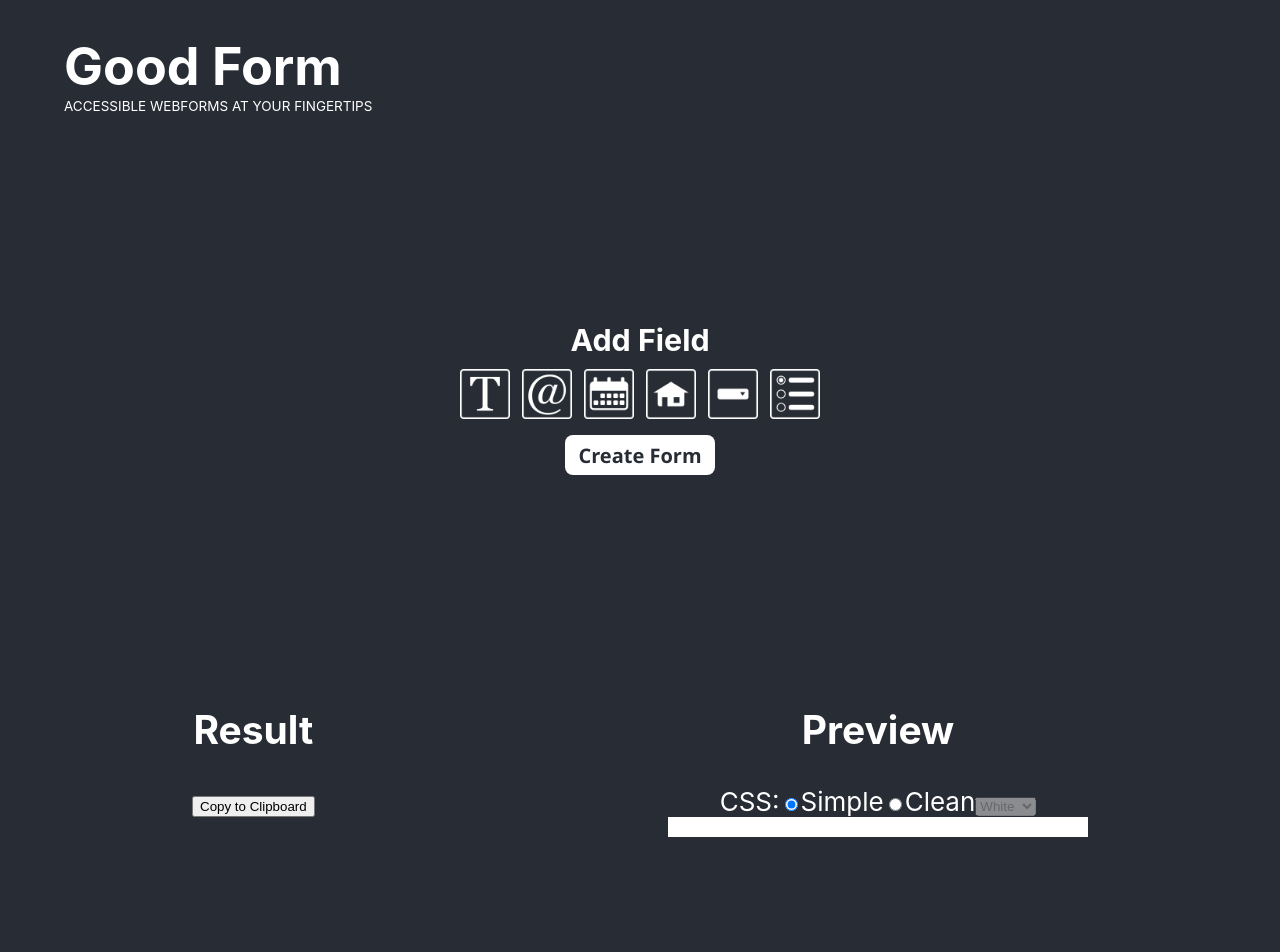
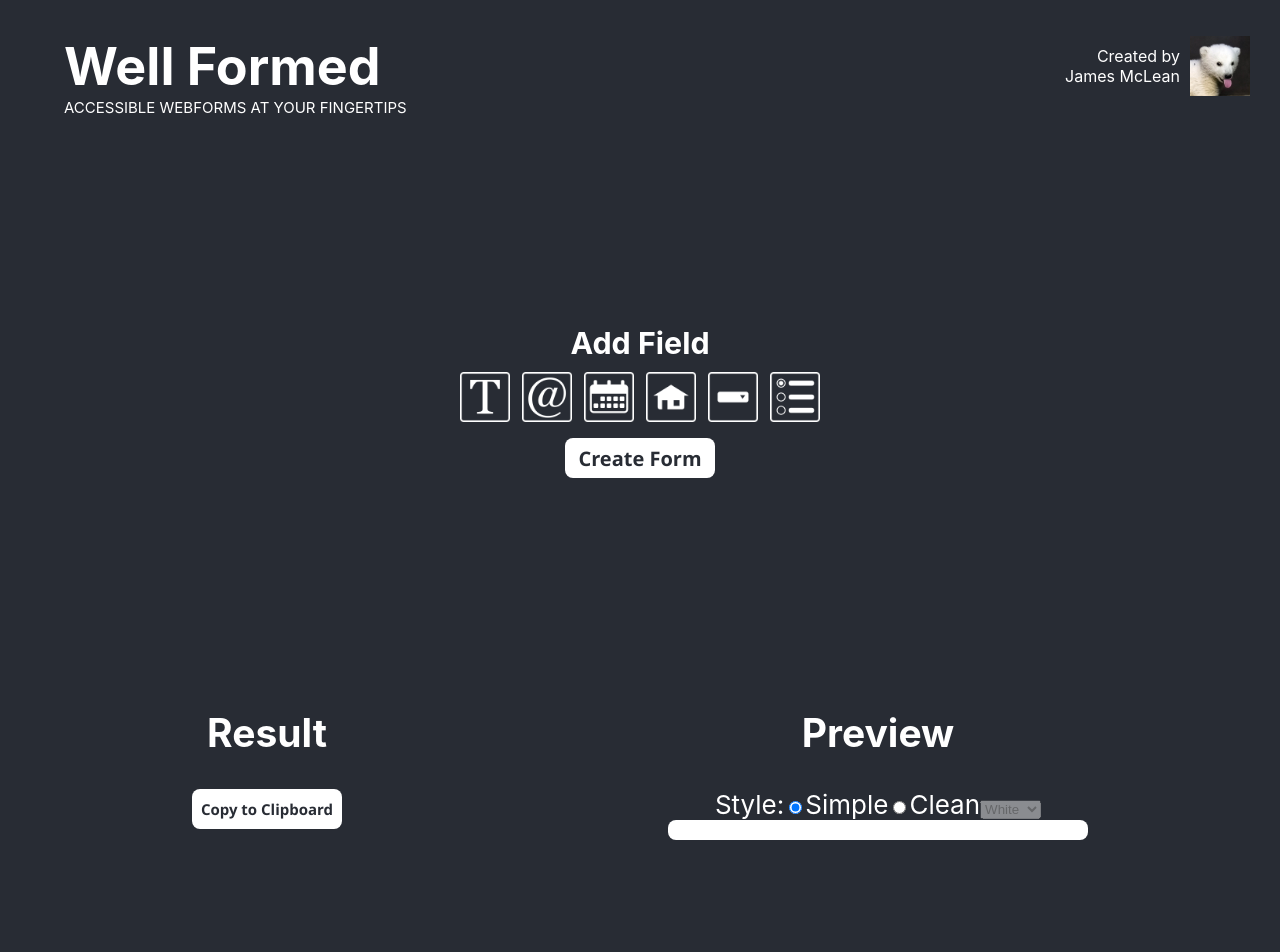
Before and after one commit to JimBilll/Well-Formed, a React (Create React App) app: page / in a window 1280 px wide. Shown: the top 952 px of the page. Built offline with nearby package versions, Linux system fonts and the light colour scheme.

Commit message:
Rebrand and more vanity
- Rebranded the app as "Well Formed"
- Added a link to jmcl.xyz
- Changed "CSS" to "Style" on the preview area

```diff
--- a/public/index.html
+++ b/public/index.html
@@ -24,7 +24,7 @@
       work correctly both with client-side routing and a non-root public URL.
       Learn how to configure a non-root public URL by running `npm run build`.
     -->
-    <title>Good Form</title>
+    <title>Well Formed</title>
   </head>
   <body>
     <noscript>You need to enable JavaScript to run this app.</noscript>
--- a/src/App.css
+++ b/src/App.css
@@ -4,6 +4,14 @@
 
 .App-nav {
   background-color: #282c34;
+  min-height: 10vh;
+  display: flex;
+  flex-direction: row;
+  justify-content: space-between;
+  color: white;
+}
+
+.App-logo {
   min-height: 10vh;
   padding-left: 5vw;
   display: flex;
@@ -15,13 +23,37 @@
   color: white;
 }
 
-.App-nav h1 {
+.App-logo h1 {
   margin-block-end: 0px;
 }
 
-.App-nav p {
+.App-logo p {
   margin: 0px;
-  font-size: calc(5.5px + 1vmin);
+  font-size: calc(7px + 1vmin);
+}
+
+.creatorLink {
+  text-decoration: none;
+}
+
+.App-creator {
+  display: flex;
+  flex-direction: row;
+  align-items: center;
+  margin-right: 30px;
+  margin-top: 30px;
+}
+
+.App-creator p {
+  max-width: 120px;
+  margin-right: 10px;
+  text-align: right;
+  color: white
+}
+
+.App-creator img {
+  width: 60px;
+  height: 60px;
 }
 
 .App-header {
@@ -95,6 +127,13 @@
   color: #282c34;
   font-size: 20px;
   font-weight: bold;
+  cursor: pointer;
+}
+
+#createFormButton:hover {
+  background-color: #282c34;
+  border: 1px solid white;
+  color: white;
 }
 
 .result {
@@ -115,12 +154,32 @@
   text-align: left;
 }
 
+#copyButton {
+  width: 150px;
+  height: 40px;
+  background-color: white;
+  border: none;
+  border-radius: 8px;
+  font-family: 'Segoe UI', Tahoma, Geneva, Verdana, sans-serif;
+  color: #282c34;
+  font-size: 15px;
+  font-weight: bold;
+  cursor: pointer;
+}
+
+#copyButton:hover {
+  background-color: #282c34;
+  border: 1px solid white;
+  color: white;
+}
+
 #previewField {
   background-color: white;
   color: black;
   font-family: 'Times New Roman', Times, serif;
   padding: 10px;
   min-width: 400px;
+  border-radius: 8px;
 }
 
 .App-footer {
--- a/src/App.js
+++ b/src/App.js
@@ -5,9 +5,17 @@ import Result from './create_form/Result';
 function App() {
   return (
     <div className="App">
-      <div className="App-nav" style={{ userSelect: "none" }}>
-        <h1>Good Form</h1>
-        <p>ACCESSIBLE WEBFORMS AT YOUR FINGERTIPS</p>
+      <div className="App-nav">
+        <div className="App-logo" style={{ userSelect: "none" }}>
+          <h1>Well Formed</h1>
+          <p>ACCESSIBLE WEBFORMS AT YOUR FINGERTIPS</p>
+        </div>
+        <a href="https://jmcl.xyz" className='creatorLink' target="none">
+          <div className="App-creator">
+            <p>Created by James McLean</p>
+            <img src="other_assets/fritz.jpg" alt="James McLean Website"></img>
+          </div>
+        </a>
       </div>
       <header className="App-header">
         <CreateForm />
--- a/src/create_form/Result.js
+++ b/src/create_form/Result.js
@@ -21,14 +21,14 @@ export default function Result() {
             <div>
                 <h2>Result</h2>
                 <div id="resultField"></div>
-                <button type="button" onClick={() => copyContent()}>Copy to Clipboard</button>
+                <button type="button" id="copyButton" onClick={() => copyContent()}>Copy to Clipboard</button>
             </div>
             <div>
                 <head>
                     <link rel="stylesheet" href={style}></link>
                 </head>
                 <h2>Preview</h2>
-                <label>CSS:</label>
+                <label>Style:</label>
                 <input type="radio" id="simpleCSS" name="selectCSS" checked onClick={() => setCSS(true)}/>
                 <label for="simpleCSS">Simple</label>
                 <input type="radio" id="cleanCSS" name="selectCSS" onClick={() => setCSS(false)}/>
```
Also changed, not shown: public/other_assets/fritz.jpg (added), 1 other file (tests, documents, lock files or other folders).
